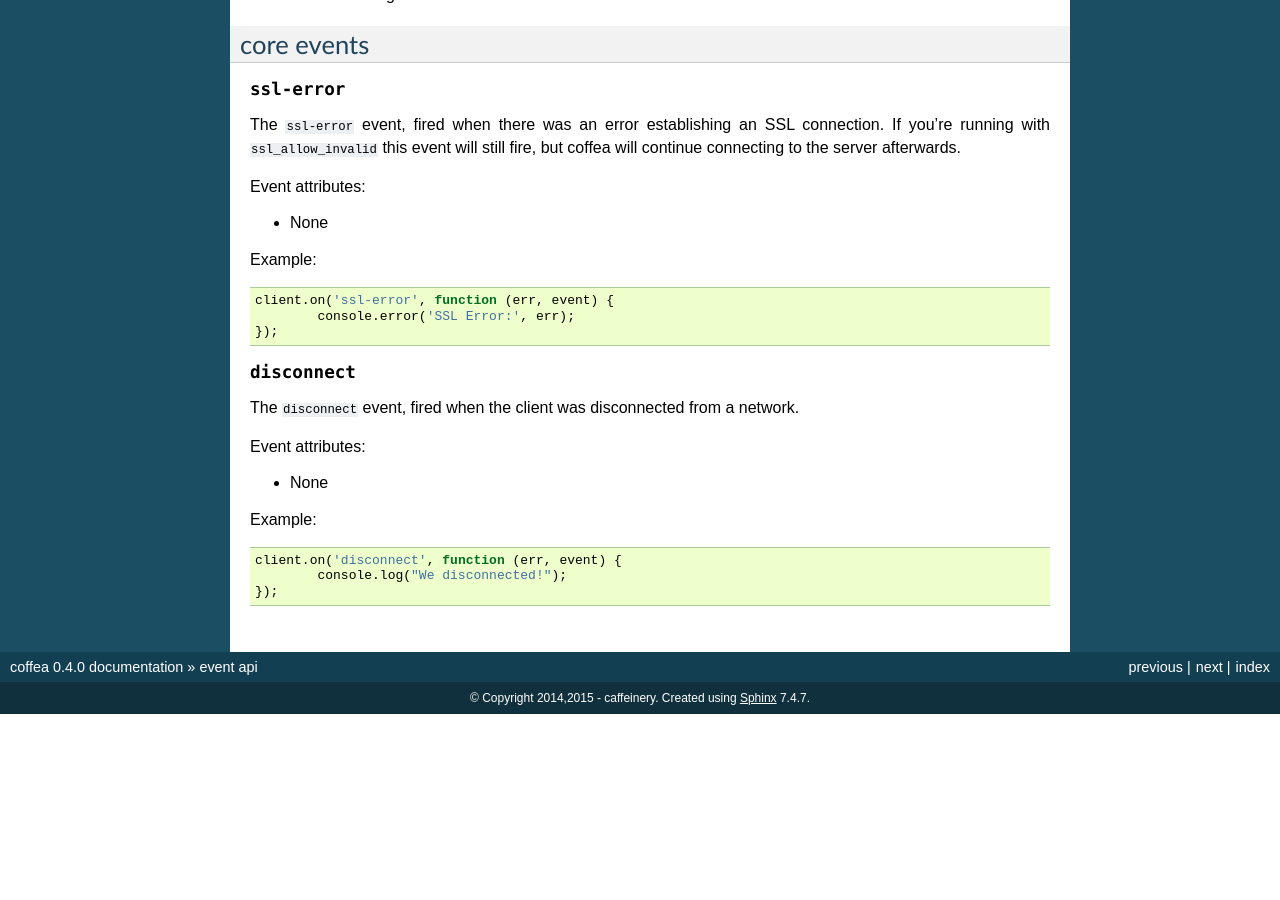
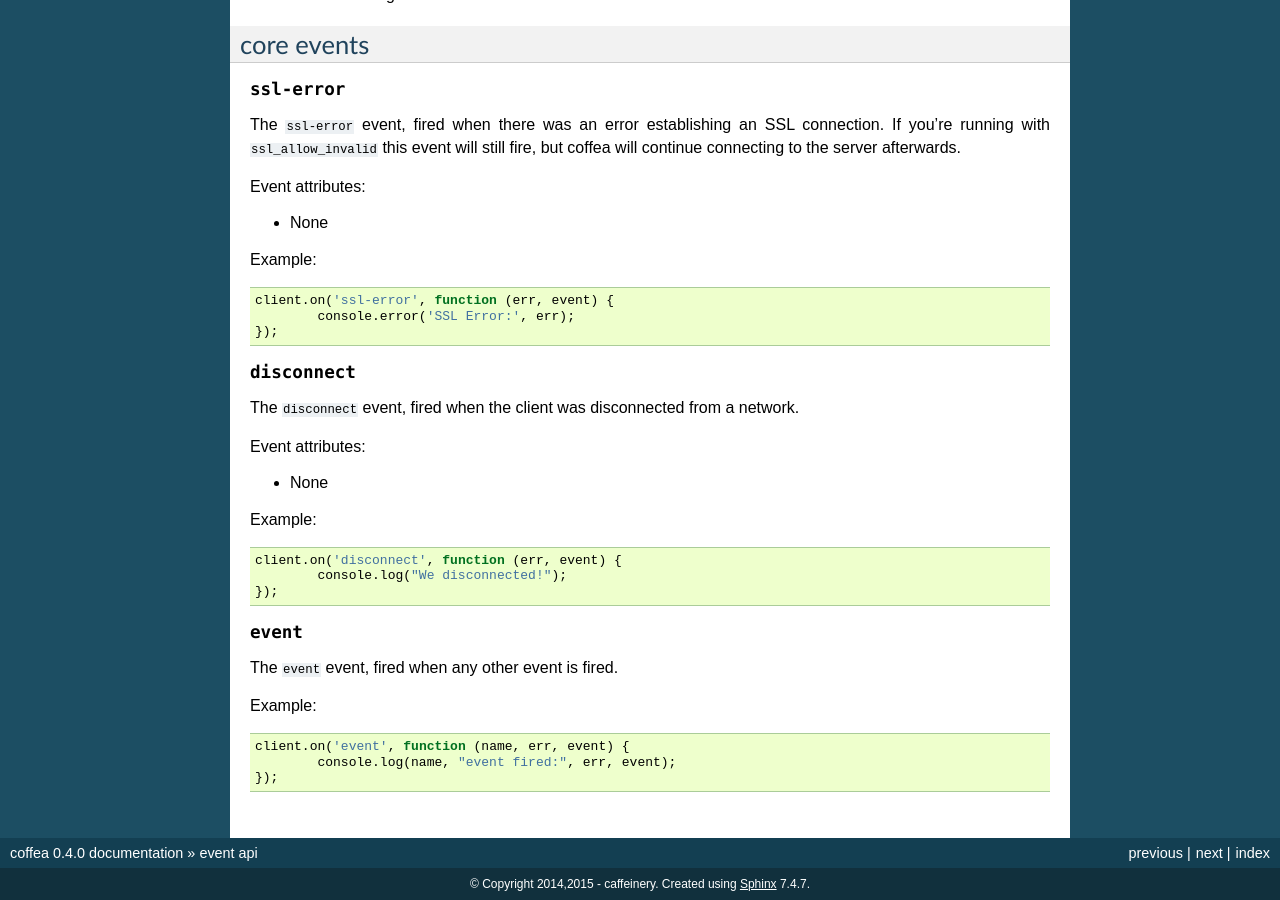
Before and after one commit to caffeinery/coffea-docs, a Sphinx documentation site: the page built from source/event.rst, in a window 1280 px wide and 900 px high, scrolled down 717 px. Built offline with Sphinx 7.4.7, drawn with Linux system fonts in a browser that asks for light colours; pages that are not in the unit, such as notebooks, are missing from menus; before the commit the page ends 1431 px from its top, so only the background shows below that.

Commit message:
add docs for event event

```diff
--- a/source/event.rst
+++ b/source/event.rst
@@ -71,3 +71,16 @@ Example:
 		client.on('disconnect', function (err, event) {
 			console.log("We disconnected!");
 		});
+
+
+.. coffeaevent:: event
+
+The ``event`` event, fired when any other event is fired.
+
+Example:
+
+.. code-block:: javascript
+
+		client.on('event', function (name, err, event) {
+			console.log(name, "event fired:", err, event);
+		});
```
